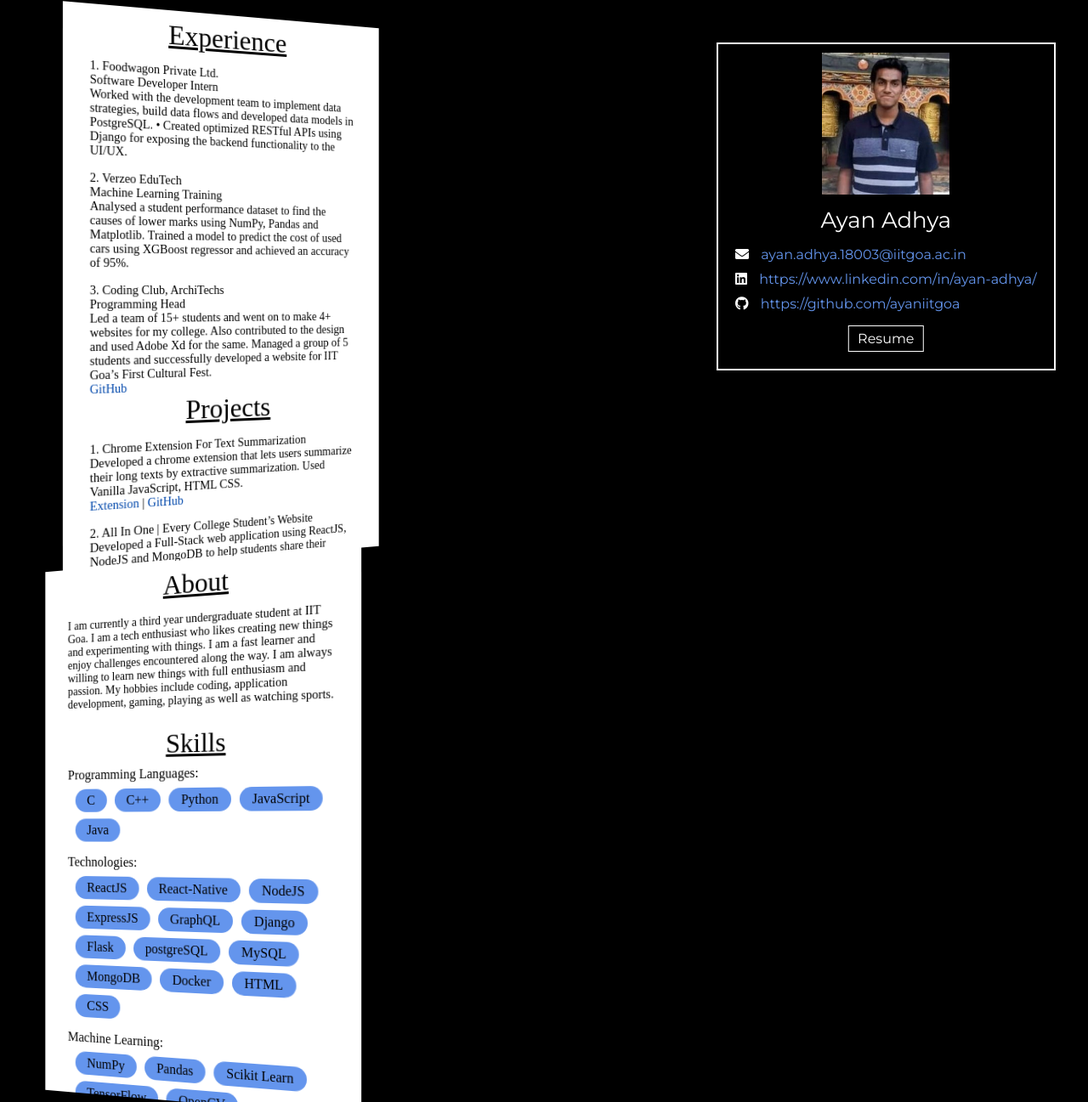
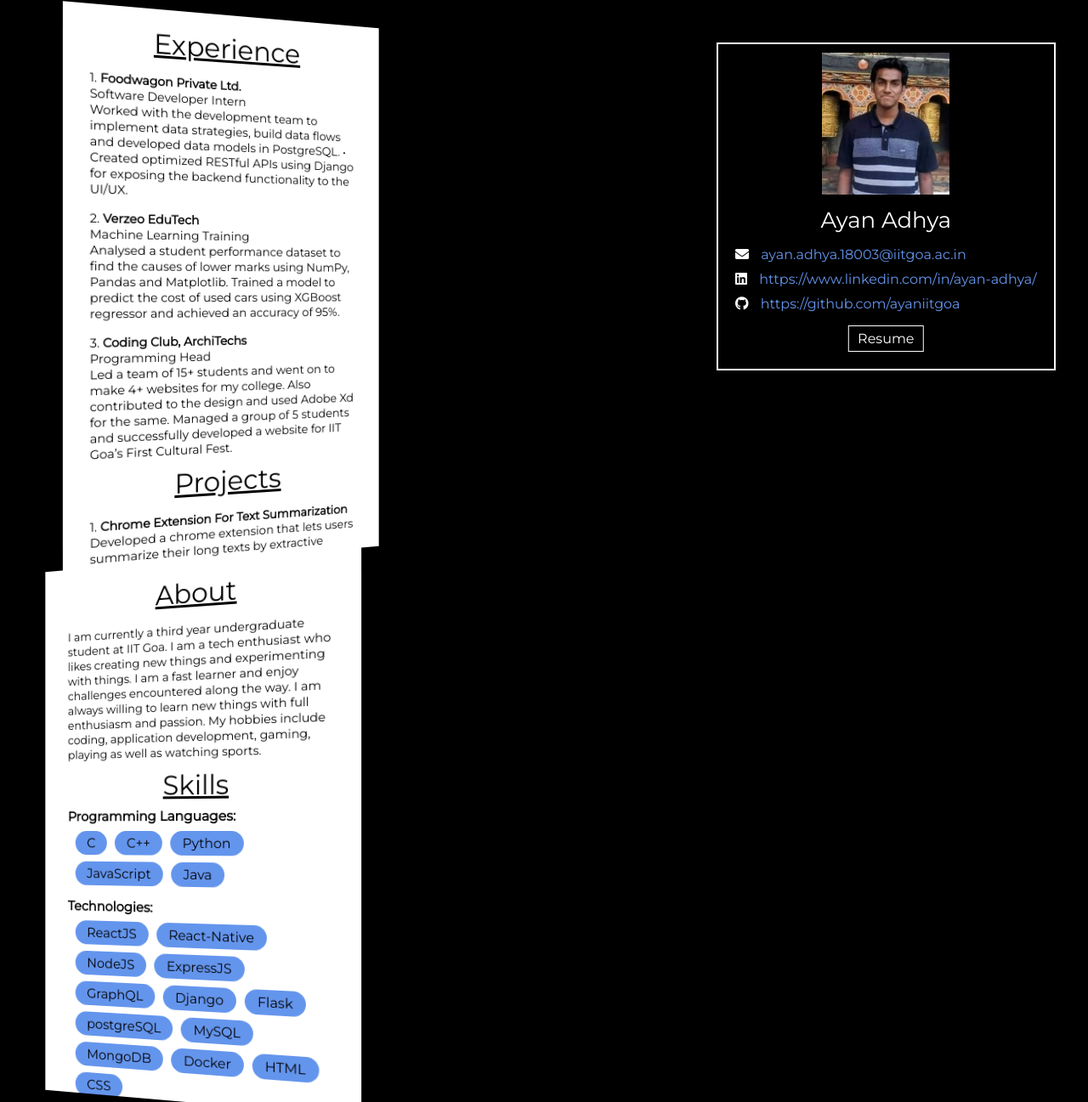
Before and after one commit to ayaniitgoa/ayaniitgoa.github.io, a plain HTML site: page index.html in a window 1280 px wide. Shown: the part 62-1359 px from the top of the page at 85% size. Drawn offline with Linux system fonts and the light colour scheme.

Commit message:
Added fonts

```diff
--- a/index.html
+++ b/index.html
@@ -64,8 +64,6 @@
               same. Managed a group of 5 students and successfully developed a
               website for IIT Goa’s First Cultural Fest.
             </div>
-
-            <a href="https://github.com/ayaniitgoa/Social-Media-App">GitHub</a>
           </div>
         </div>
         <div class="card-title">Projects</div>
--- a/style.css
+++ b/style.css
@@ -7,6 +7,7 @@
 
 body {
   background: black;
+  font-family: 'Montserrat', sans-serif;
 }
 .inner-cards {
   background: white;
@@ -50,6 +51,10 @@ body {
   justify-content: space-between;
   padding: 0 3vw;
   margin-top: 10vh;
+}
+
+.card-project-title {
+  font-weight: bold;
 }
 
 .profile-photo {
@@ -103,9 +108,11 @@ a {
   text-align: center;
   font-size: 32px;
   text-decoration: underline;
+  margin-top: 10px;
 }
 .tags-title {
   margin-top: 1vh;
+  font-weight: bold;
 }
 .tags {
   display: flex;
```
